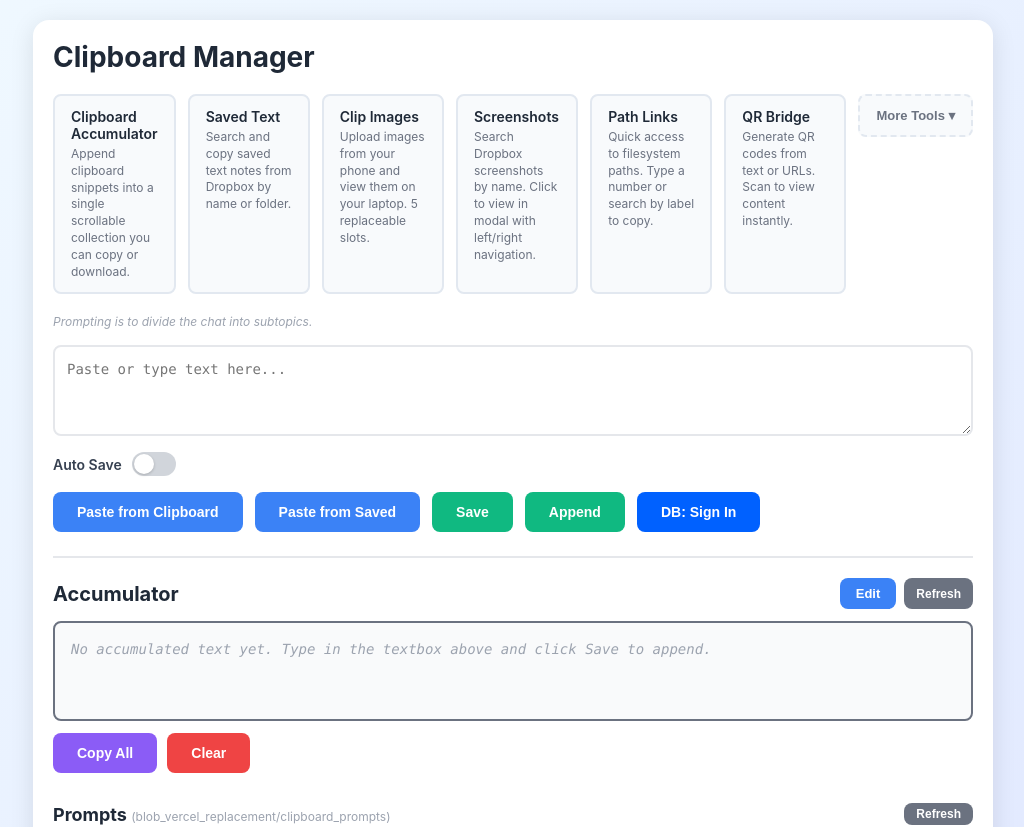
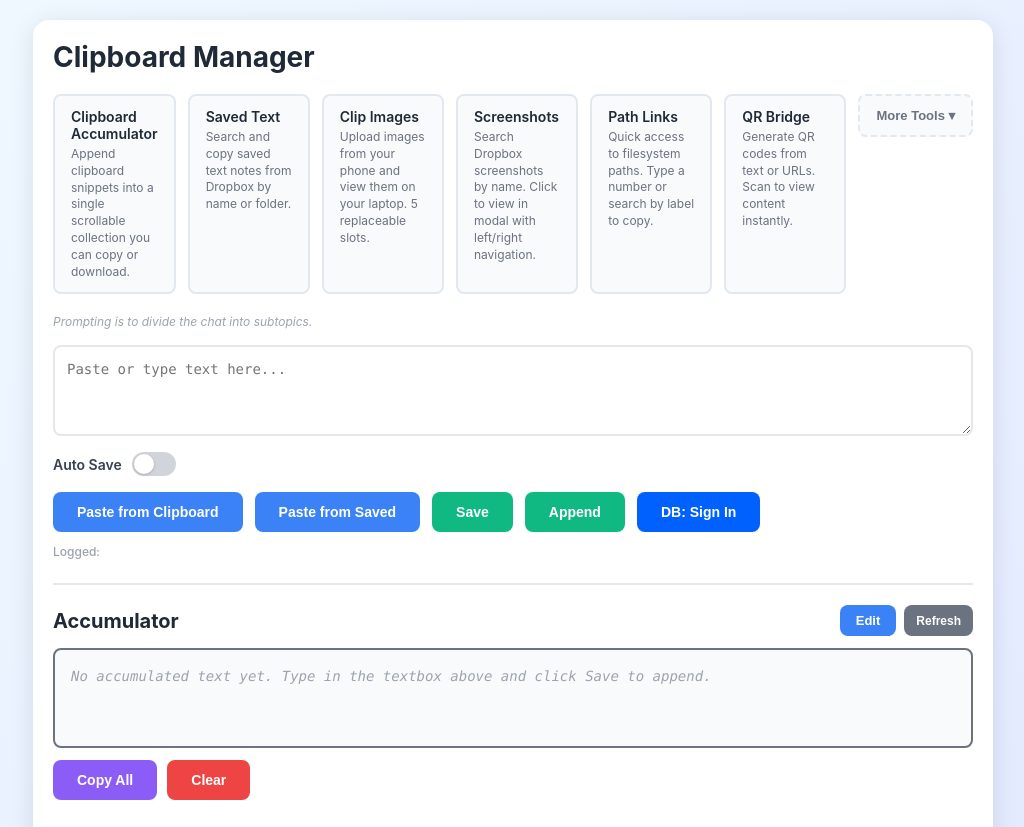
Before and after one commit to firedynasty/clipboard_manager, a React (Create React App) app: page / in a window 1280 px wide. Shown: the top 827 px of the page, without its empty margins (127-1151 px from the left). Built offline with nearby package versions, Linux system fonts and the light colour scheme.

Commit message:
Add subtle 'Logged:' label above saved content to distinguish from Accumulator
Co-Authored-By: Claude Opus 4.6 (1M context) <noreply@anthropic.com>

```diff
--- a/src/App.css
+++ b/src/App.css
@@ -583,6 +583,13 @@ button:hover {
   animation: fadeInOut 0.3s ease;
 }
 
+.logged-label {
+  margin-top: 12px;
+  font-size: 12px;
+  font-weight: 500;
+  color: #9ca3af;
+}
+
 @keyframes fadeInOut {
   from { opacity: 0; transform: translateY(-4px); }
   to   { opacity: 1; transform: translateY(0); }
--- a/src/App.js
+++ b/src/App.js
@@ -595,6 +595,8 @@ function App() {
           <div className="save-status-banner">✓ Saved to Dropbox</div>
         )}
 
+        <div className="logged-label">Logged:</div>
+
         {savedContent && (
           <div className="saved-section">
             <div className="saved-content" onClick={async () => {
```
